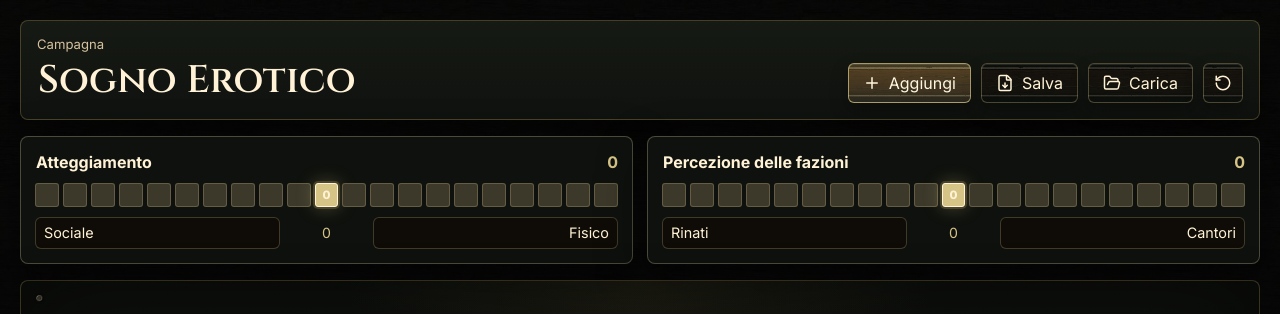
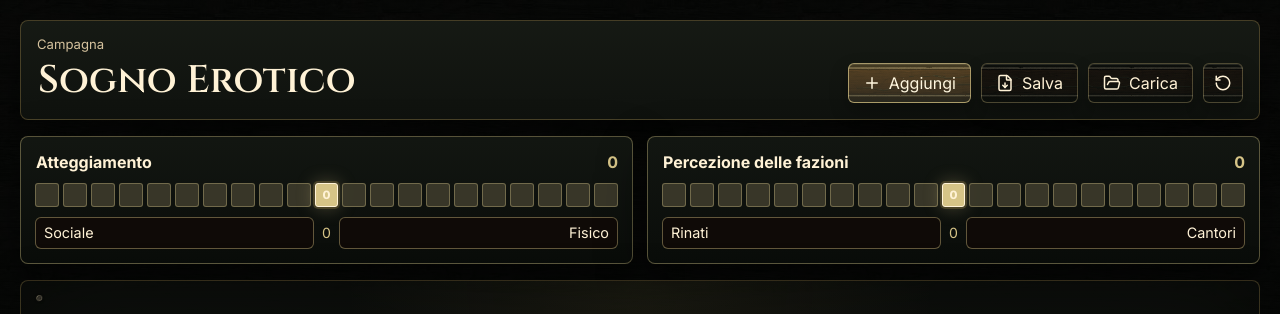
Before and after one commit to Maxilboss93/masterClock, a React (Vite) app: page / in a window 1280 px wide. Shown: the top 314 px of the page. Built offline with nearby package versions, Linux system fonts and the light colour scheme.

Commit message:
Improve card containment and contrast

```diff
--- a/src/components/ClockToken.tsx
+++ b/src/components/ClockToken.tsx
@@ -160,7 +160,7 @@ export function ClockToken({
         </button>
       </div>
 
-      <div className="clock-settings-row">
+      <div className="clock-settings-row clock-settings-primary">
         <label>
           Stile
           <select
@@ -190,7 +190,7 @@ export function ClockToken({
         </label>
       </div>
 
-      <div className="clock-settings-row">
+      <div className="clock-settings-row clock-settings-footer">
         <label>
           Colore
           <select
--- a/src/styles/app.css
+++ b/src/styles/app.css
@@ -114,8 +114,8 @@
 
 .track-card {
   padding: 14px;
-  background: rgb(16 19 15 / 0.92);
-  border: 1px solid rgb(104 104 81 / 0.68);
+  background: linear-gradient(180deg, rgb(19 23 18 / 0.96), rgb(10 13 10 / 0.96));
+  border: 1px solid rgb(214 196 135 / 0.38);
   border-radius: 8px;
   box-shadow: var(--shadow);
 }
@@ -161,9 +161,9 @@
   min-width: 0;
   min-height: 0;
   padding: 0;
-  color: var(--field);
-  background: var(--parchment);
-  border: 1px solid rgb(214 196 135 / 0.26);
+  color: var(--text);
+  background: rgb(60 57 43 / 0.95);
+  border: 1px solid rgb(214 196 135 / 0.36);
   border-radius: 3px;
 }
 
@@ -171,7 +171,7 @@
   font-size: 0.72rem;
   font-weight: 800;
   color: var(--text);
-  background: rgb(185 154 86 / 0.28);
+  background: rgb(185 154 86 / 0.42);
 }
 
 .track-square.selected {
@@ -181,12 +181,15 @@
 }
 
 .track-label-row {
-  justify-content: space-between;
+  display: grid;
+  grid-template-columns: minmax(0, 1fr) auto minmax(0, 1fr);
+  justify-content: stretch;
   margin-top: 10px;
 }
 
 .track-label-row input {
-  width: 42%;
+  width: 100%;
+  min-width: 0;
   padding: 0.4rem 0.5rem;
   font-size: 0.9rem;
 }
@@ -297,8 +300,9 @@
   gap: 12px;
   width: 248px;
   padding: 12px;
-  background: linear-gradient(180deg, rgb(23 27 21 / 0.96), rgb(16 11 7 / 0.96));
-  border: 1px solid color-mix(in srgb, var(--clock-accent), #fff2d6 15%);
+  overflow: hidden;
+  background: linear-gradient(180deg, rgb(20 24 19 / 0.98), rgb(12 10 7 / 0.98));
+  border: 1px solid color-mix(in srgb, var(--clock-accent), #fff2d6 24%);
   border-radius: 8px;
   box-shadow: var(--shadow);
 }
@@ -306,6 +310,10 @@
 .clock-token::before {
   right: 8px;
   bottom: 8px;
+}
+
+.clock-token > * {
+  min-width: 0;
 }
 
 .clock-token.ember {
@@ -340,12 +348,33 @@
   opacity: 0.45;
 }
 
+.clock-token-topline,
+.clock-visual,
+.clock-token-actions,
+.clock-settings-row {
+  width: 100%;
+  min-width: 0;
+}
+
+.clock-token-topline {
+  display: grid;
+  grid-template-columns: 30px minmax(0, 1fr) 30px 30px;
+  align-items: center;
+  gap: 8px;
+}
+
+.clock-token-topline:has(.party-chip) {
+  grid-template-columns: 30px auto minmax(0, 1fr) 30px 30px;
+}
+
 .clock-token-topline input {
-  flex: 1;
+  min-width: 0;
+  width: 100%;
   padding: 0.25rem 0.35rem;
   font-weight: 800;
   border-color: transparent;
   background: transparent;
+  text-overflow: ellipsis;
 }
 
 .drag-handle {
@@ -389,8 +418,8 @@
 }
 
 .clock-segment {
-  fill: rgb(60 57 43 / 0.82);
-  stroke: rgb(255 242 214 / 0.58);
+  fill: rgb(69 66 50 / 0.98);
+  stroke: rgb(255 242 214 / 0.72);
   stroke-width: 1.3;
   transition: fill 150ms ease;
 }
@@ -407,8 +436,8 @@
 }
 
 .pie-clock-center {
-  fill: var(--field);
-  stroke: rgb(255 242 214 / 0.55);
+  fill: rgb(13 9 6 / 0.98);
+  stroke: rgb(255 242 214 / 0.7);
   stroke-width: 1;
 }
 
@@ -423,8 +452,8 @@
   height: 42px;
   min-height: 42px;
   padding: 0;
-  background: rgb(60 57 43 / 0.86);
-  border: 1px solid rgb(255 242 214 / 0.4);
+  background: rgb(69 66 50 / 0.98);
+  border: 1px solid rgb(255 242 214 / 0.52);
   border-radius: 4px;
 }
 
@@ -439,20 +468,32 @@
 }
 
 .clock-settings-row {
+  min-width: 0;
   align-items: end;
 }
 
 .clock-settings-row label {
   display: grid;
-  flex: 1;
   gap: 4px;
+  min-width: 0;
 }
 
 .clock-settings-row input,
 .clock-settings-row select {
   width: 100%;
+  min-width: 0;
   padding: 0.35rem 0.45rem;
   font-size: 0.86rem;
+}
+
+.clock-settings-primary {
+  display: grid;
+  grid-template-columns: minmax(0, 1fr) minmax(72px, 96px);
+}
+
+.clock-settings-footer {
+  display: grid;
+  grid-template-columns: minmax(0, 1fr) 40px;
 }
 
 .modal-backdrop {
@@ -534,11 +575,28 @@
   }
 
   .track-squares {
+    grid-template-columns: repeat(21, minmax(10px, 1fr));
     gap: 3px;
+  }
+
+  .track-square {
+    border-radius: 2px;
+  }
+
+  .track-label-row {
+    grid-template-columns: minmax(0, 1fr) 28px minmax(0, 1fr);
+  }
+
+  .track-label-row input {
+    font-size: 0.82rem;
   }
 
   .board {
     min-height: 620px;
+  }
+
+  .clock-token {
+    width: min(100%, 280px);
   }
 
   .party-rail {
--- a/src/styles/theme.css
+++ b/src/styles/theme.css
@@ -57,8 +57,8 @@ input,
 select {
   min-width: 0;
   color: var(--text);
-  background: rgb(16 11 7 / 0.82);
-  border: 1px solid rgb(214 196 135 / 0.25);
+  background: rgb(16 11 7 / 0.9);
+  border: 1px solid rgb(214 196 135 / 0.42);
   border-radius: 6px;
   padding: 0.55rem 0.65rem;
 }
```
Also changed, not shown: 1 other file (tests, documents, lock files or other folders).
